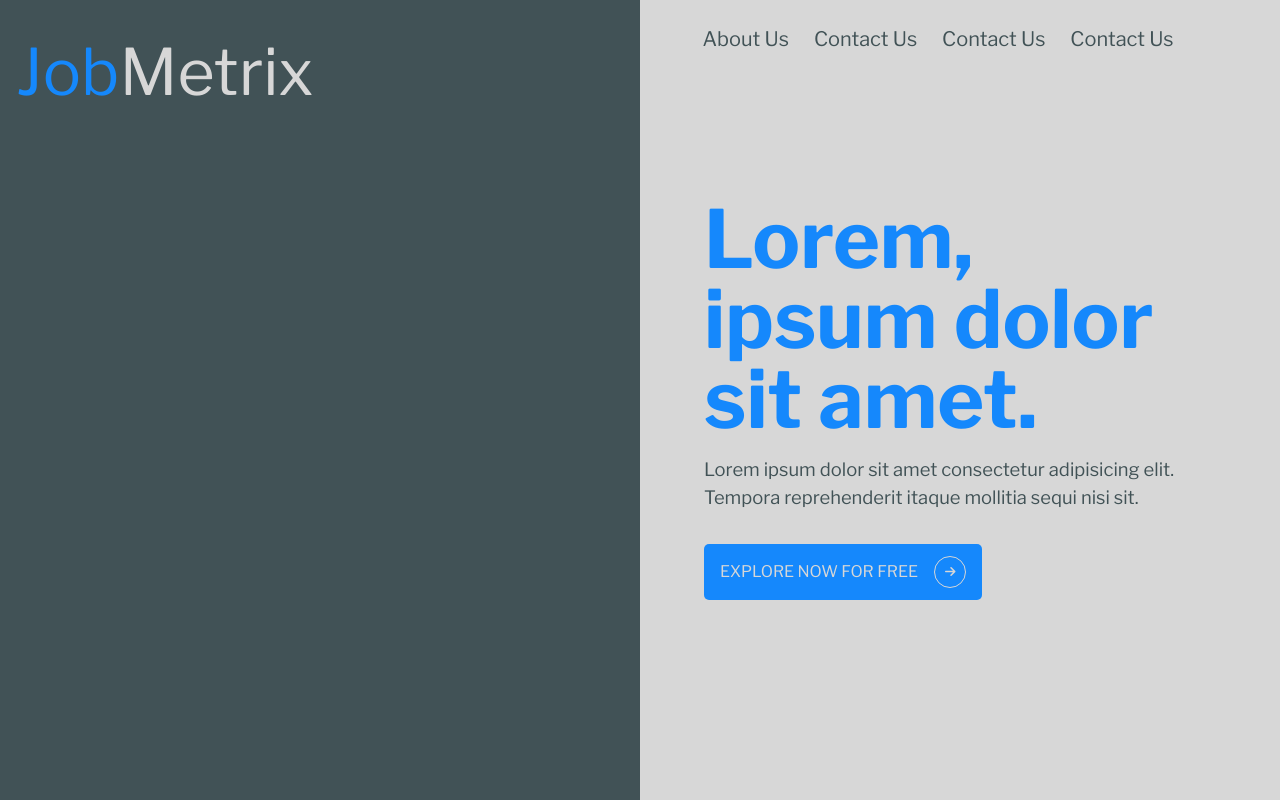
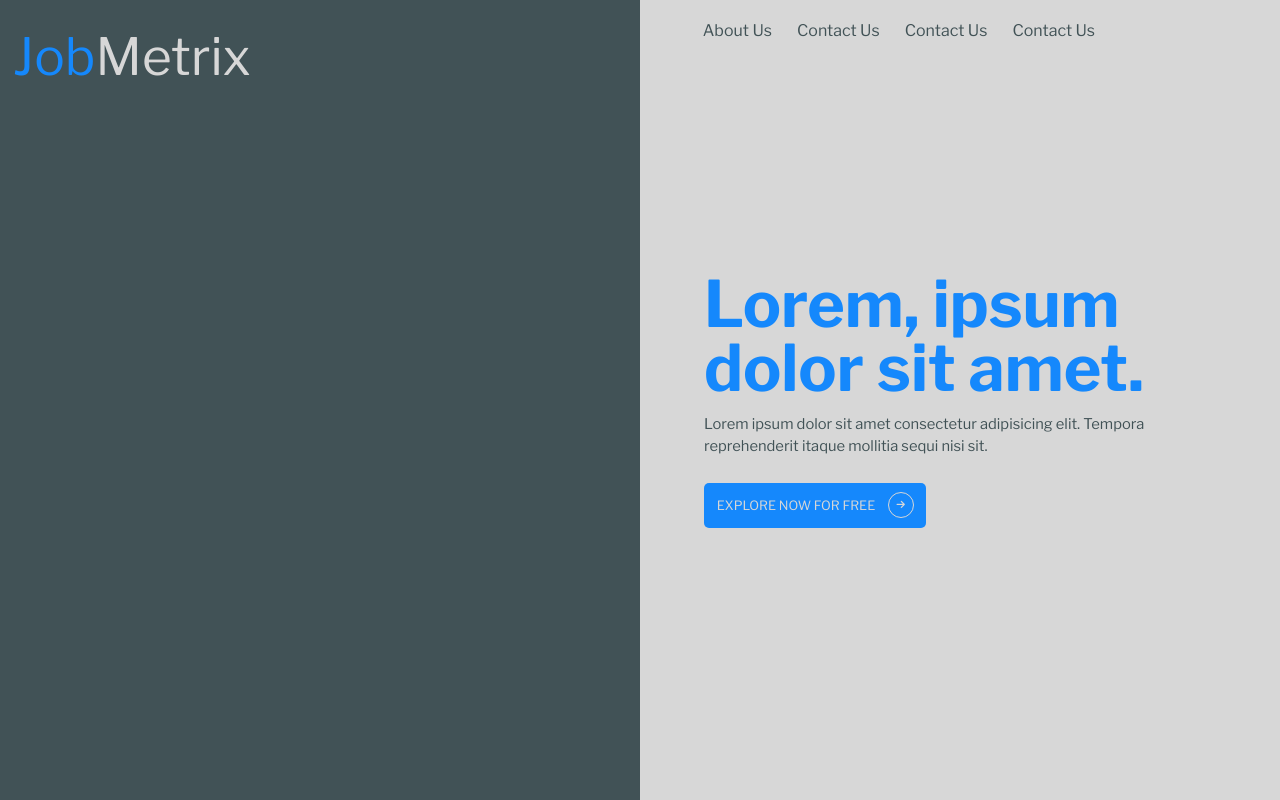
Before and after one commit to pacifiquerubasha/websquad, a React (Vite) app: page / in a window 1280 px wide. Shown: the top 800 px of the page. Built offline with nearby package versions, Linux system fonts and the light colour scheme.

Commit message:
Font size adjusted

```diff
--- a/src/index.css
+++ b/src/index.css
@@ -10,3 +10,7 @@
   -moz-osx-font-smoothing: grayscale;
   -webkit-text-size-adjust: 100%;
 }
+
+html{
+  font-size: 80%;
+}
```
